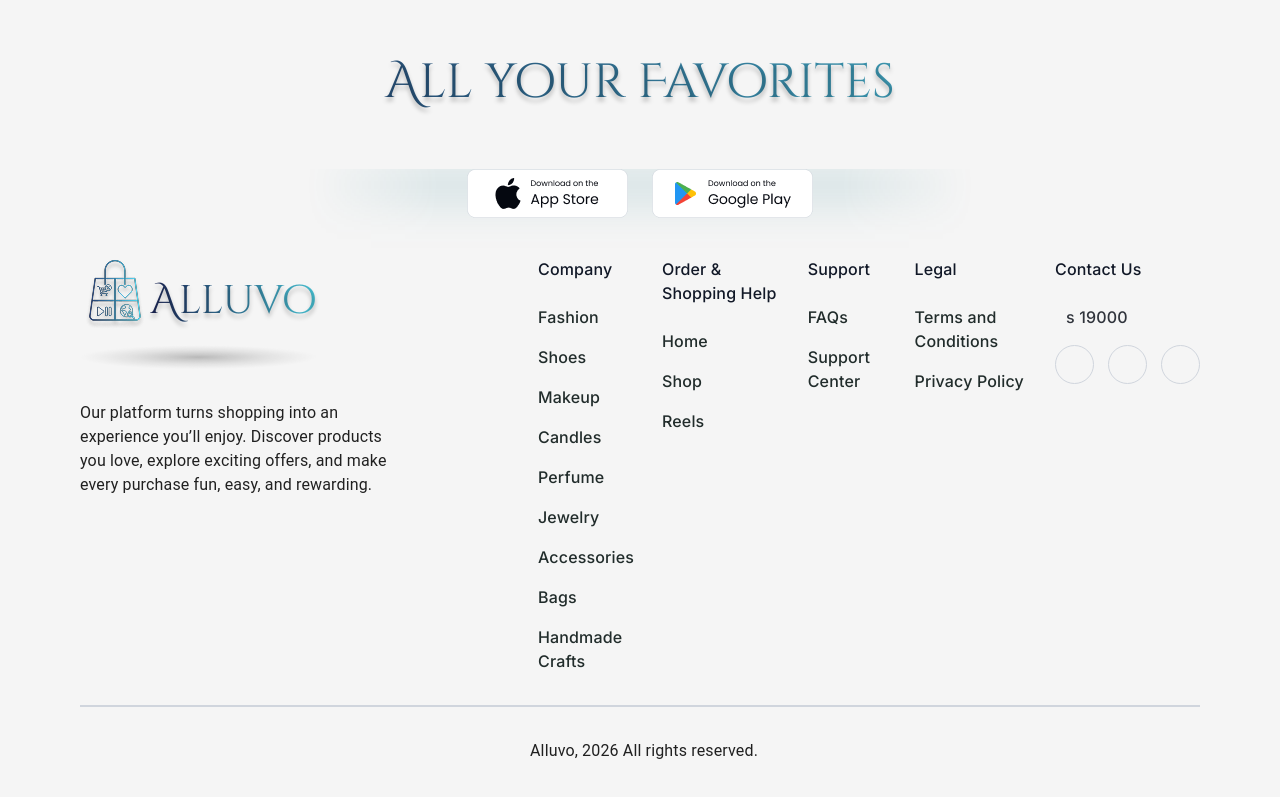
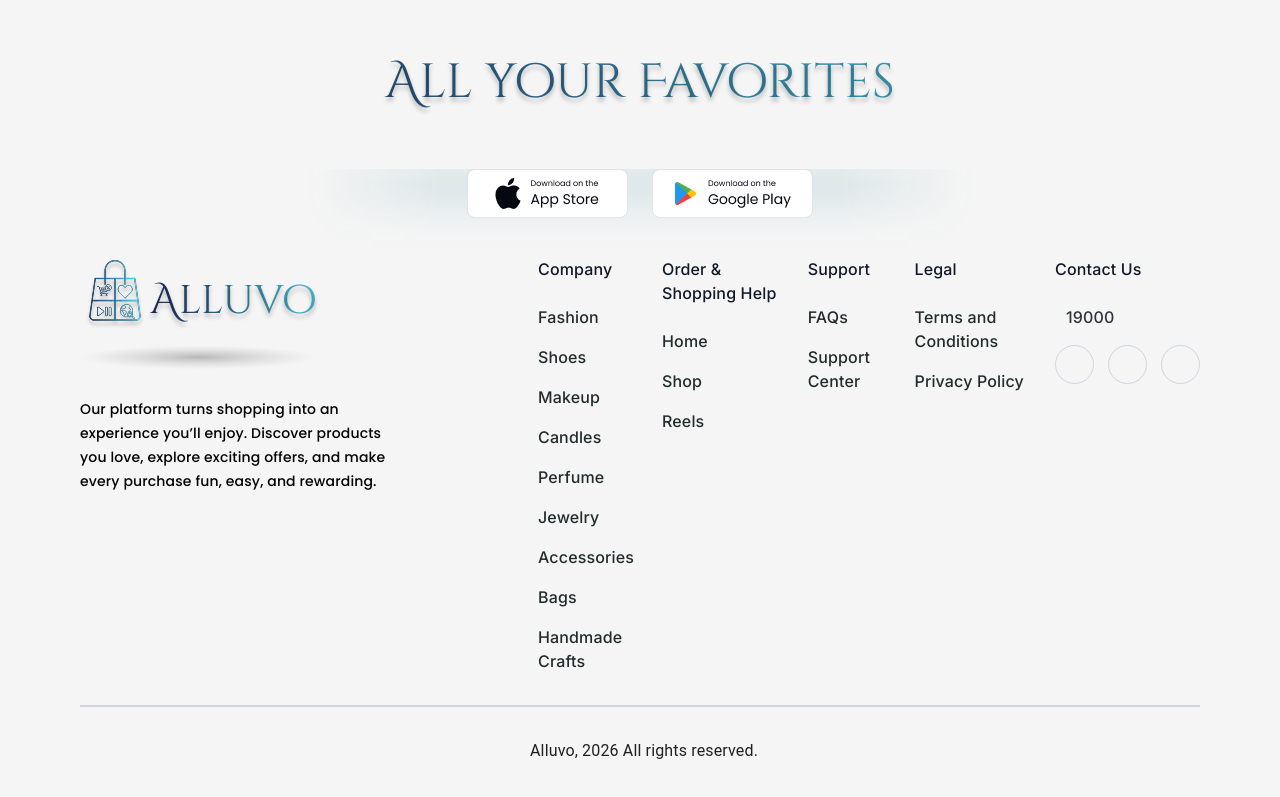
Before and after one commit to Abdallahjsx/Ecommerce-App-, a Next.js app: page / in a window 1280 px wide. Shown: the part 601-1398 px from the top of the page. Built offline with nearby package versions, Linux system fonts and the light colour scheme; what @mui/material-nextjs would draw is missing.

Commit message:
FIX:Drawer Behavior

```diff
--- a/src/components/layout/footer/Footer.tsx
+++ b/src/components/layout/footer/Footer.tsx
@@ -94,6 +94,7 @@
         sx={{
           flexDirection: ["column", "column", "row"],
           gap: ["24px", "24px", "128px"],
+          justifyContent: ["flex-start", "flex-start", "space-between"],
         }}
       >
         <Box className={styles.info}>
@@ -111,12 +112,17 @@
               Alluvo
             </Typography>
           </div>
-            <img src={Shadow.src} alt="" style={{ marginTop: "14px" }} />
-          <p style={{ marginTop: 24 }}>
-            Our platform turns shopping into an experience you’ll enjoy.
-            Discover products you love, explore exciting offers, and make every
-            purchase fun, easy, and rewarding.
-          </p>
+          <img src={Shadow.src} alt="" style={{ marginTop: "14px" }} />
+          <Box
+            style={{ marginTop: "20px" }}
+            sx={{ textAlign: ["center", "center", "start"] }}
+          >
+            <Typography variant="captionSmall" fontSize={14}>
+              Our platform turns shopping into an experience you’ll enjoy.
+              Discover products you love, explore exciting offers, and make
+              every purchase fun, easy, and rewarding.
+            </Typography>
+          </Box>
         </Box>
         <Box className={styles.navs}>
           <div className={styles.column}>
@@ -232,13 +238,18 @@
                 className={styles.navCol}
                 color={t.tokens.typographyColors.body}
                 style={{ fontSize: 16 }}
-              >s
+              >
                 19000
               </Typography>
             </div>
             <div className={styles.social}>
-              {[Facebook, Linkedin, Twitter].map((icon,index) => (
-                <Typography key={index} component={"a"} href="#" color="initial">
+              {[Facebook, Linkedin, Twitter].map((icon, index) => (
+                <Typography
+                  key={index}
+                  component={"a"}
+                  href="#"
+                  color="initial"
+                >
                   <div
                     className={styles.circle}
                     style={{
--- a/src/components/layout/footer/footer.module.css
+++ b/src/components/layout/footer/footer.module.css
@@ -6,6 +6,7 @@
     margin-bottom: 0px;
     padding-bottom: 31px;
     padding-top: 48px;
+    overflow-x: hidden;
 }
 
 .ourAppLinks{
@@ -22,14 +23,13 @@
 .footerContent{
     display: flex;
     align-items: flex-start;
-    justify-content: flex-start;
+
     width: 100%;
-
-
 }
- .info{
+.info{
     max-width: 330px;
     align-self: flex-start;
+
 }
 .navs{
     display: flex;
@@ -40,6 +40,7 @@
 .navs .column a{
 transition: all 0.2 ease;
 }
+
 .navs .column a:hover{
 color: #47c0d2;
 }
--- a/src/components/layout/navbar/NavBar.tsx
+++ b/src/components/layout/navbar/NavBar.tsx
@@ -18,6 +18,7 @@
   }, []);
   const t = useTheme();
   return (
+    <Box sx={{ position: "relative", zIndex: 4 }}>
       <Box
         className={styles.header}
         style={{ backgroundColor: t.tokens.backgroundColors.main }}
@@ -53,7 +54,10 @@
             Alluvo
           </Typography>
         </div>
-      <Box className={styles.links} sx={{ display: ["none", "none", "flex"] }}>
+        <Box
+          className={styles.links}
+          sx={{ display: ["none", "none", "flex"] }}
+        >
           <ul>
             {["Home", "Shop", "Reels", "Orders", "Contact Us", "FAQS"].map(
               (l, index) => (
@@ -149,7 +153,8 @@
             </Typography>
           </div>
         </div>
-      <SideBarList shown={shown} />
+      </Box>
+      <SideBarList shown={shown} loggedIn={loggedIn} />
     </Box>
   );
 }
--- a/src/components/layout/navbar/navbar.module.css
+++ b/src/components/layout/navbar/navbar.module.css
@@ -1,5 +1,5 @@
 .header{
-    z-index: 10;
+    z-index: 3;
     position: fixed;
     left: 0;
     right: 0;
--- a/src/components/layout/sideBar/SideBarList.tsx
+++ b/src/components/layout/sideBar/SideBarList.tsx
@@ -21,7 +21,13 @@
   { name: "FAQs", icon: QuestionMark },
 ];
 
-export default function SideBarList({ shown }: { shown: boolean }) {
+export default function SideBarList({
+  shown,
+  loggedIn,
+}: {
+  shown: boolean;
+  loggedIn: boolean;
+}) {
   const t = useTheme();
   return (
     <Box
@@ -29,18 +35,20 @@
         padding: "6px 20px 153px 12px",
         display: ["flex", "flex", "none"],
         flexDirection: "column",
-        bgcolor: "red",
         position: "fixed",
-        // height: "820px",
+        overflowY: "scroll",
+        scrollbarWidth: "none",
+        height: "820px",
         width: "290px",
-        top: "60px",
+        top: "70px",
         bottom: "0px",
-        zIndex: 5,
+        zIndex: -11,
         left: `${shown ? "0px" : "-350px"}`,
         transition: "all 0.5s ease",
         backgroundColor: t.tokens.backgroundColors.main,
       }}
     >
+      {!loggedIn ? (
         <div
           style={{
             padding: "9px 0px",
@@ -61,7 +69,9 @@
               marginTop: 16,
             }}
           >
-          <Button sx={{ bgcolor: t.palette.primary.main, borderRadius: "8px" }}>
+            <Button
+              sx={{ bgcolor: t.palette.primary.main, borderRadius: "8px" }}
+            >
               <Typography variant="link" fontSize={14} color="white">
                 Login
               </Typography>
@@ -73,6 +83,9 @@
             </Button>
           </div>
         </div>
+      ) : (
+        <></>
+      )}
       <section
         style={{
           padding: "10px 10px 10px 0px",
```
Lines whose indentation alone changed are shown as unchanged.
